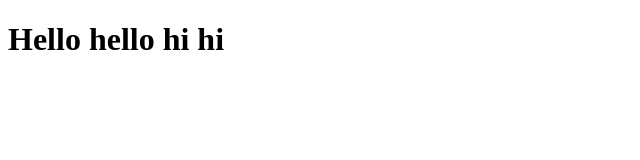
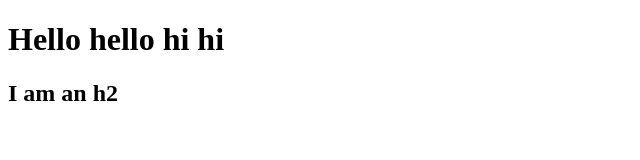
Before and after one commit to rylankearney/automatic-octo-parakeet, a plain HTML site: page index.html in a window 1280 px wide. Shown: the whole page, without its empty margins (0-640 px from the left). Drawn offline with Linux system fonts and the light colour scheme.

Commit message:
added h2

```diff
--- a/index.html
+++ b/index.html
@@ -8,5 +8,6 @@
 </head>
 <body>
     <h1>Hello hello hi hi</h1>
+    <h2>I am an h2</h2>
 </body>
 </html>
```
